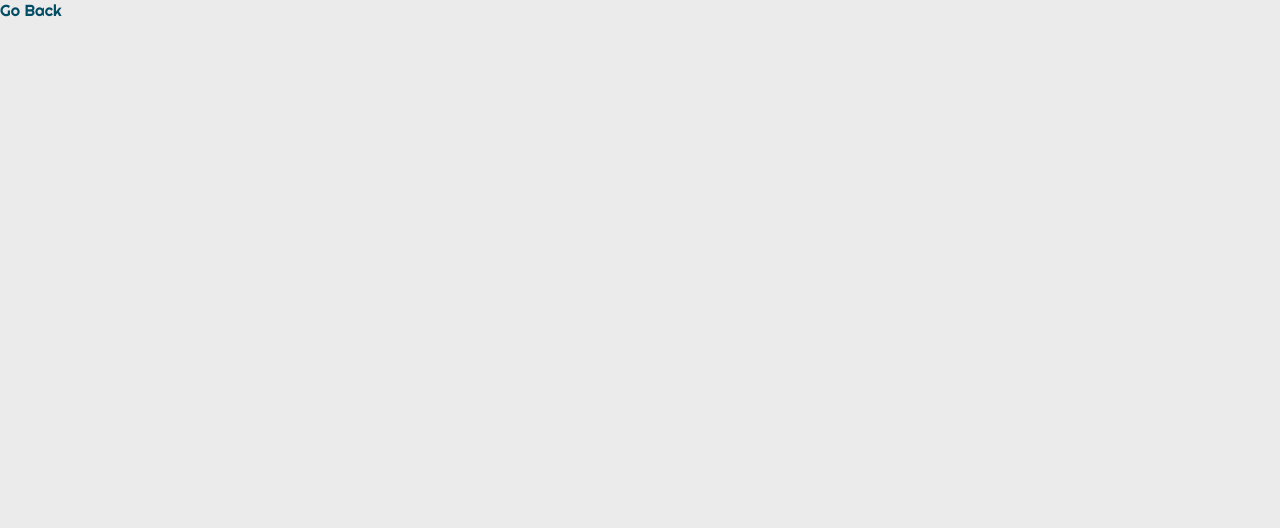
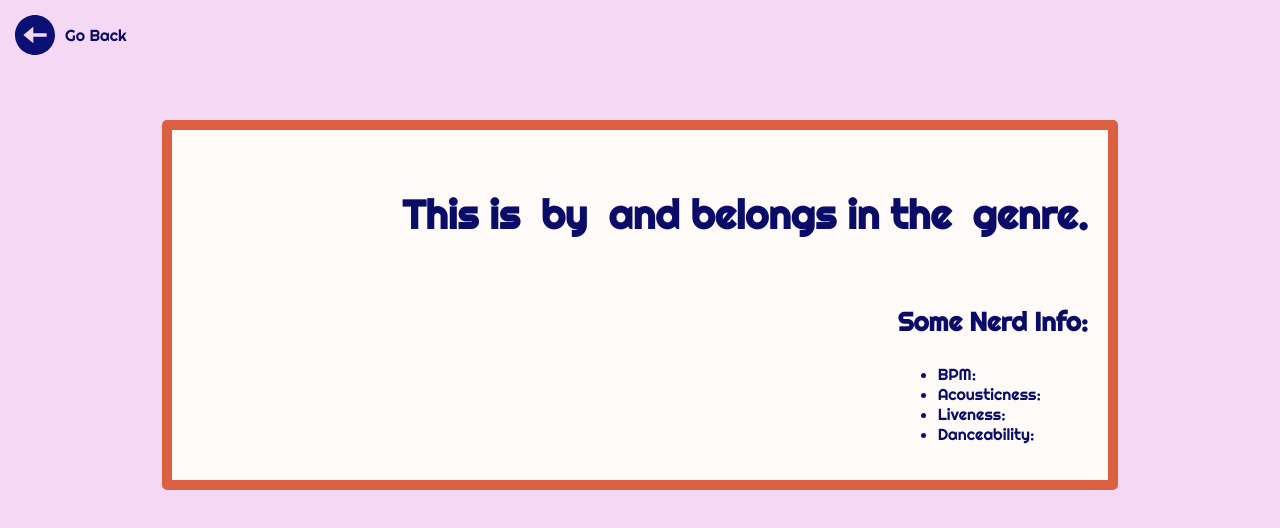
Before and after one commit to bealun/music-express-frontend, a React (Create React App) app: page /song/1 in a window 1280 px wide. Shown: the top 528 px of the page. Built offline with nearby package versions, Linux system fonts and the light colour scheme; no server answers.

Commit message:
styling details page

```diff
--- a/src/App.js
+++ b/src/App.js
@@ -14,7 +14,7 @@ export const App = () => {
         </Route>
 
 
-        <Route path="/:id">
+        <Route path="/song/:id">
           <DetailsInfo />
         </Route>
 
--- /dev/null
+++ b/src/components/DetailStyle.css
@@ -0,0 +1,56 @@
+.backBtn a {
+  display: flex;
+  align-items: center;
+  justify-content: flex-start;
+  height: 60px;
+  padding: 5px 15px;
+}
+
+svg {
+  transition: .4s ease-in-out;
+}
+
+svg:hover {
+  transform: scale(0.8);
+}
+
+.theDetails {
+  background-color: rgb(253, 250, 247);
+  margin-top: 50px;
+  display: flex;
+  flex-direction: column;
+  align-items: flex-end;
+  flex-wrap: wrap;
+  justify-content: center;
+  width: 70%;
+  margin-left: auto;
+  margin-right: auto;
+  border: 10px solid rgb(219, 96, 65);
+  border-radius: 5px;
+  padding: 20px;
+  color: rgb(11, 11, 104);
+}
+
+h1 {
+  font-size: 40px;
+}
+
+span {
+  margin-left: 10px;
+}
+
+.trackname {
+  text-decoration: underline;
+}
+
+.artist {
+  font-style: italic;
+}
+
+.genre {
+  font-size: 32px;
+}
+
+h3 {
+  font-size: 26px;
+}
--- a/src/components/DetailsInfo.js
+++ b/src/components/DetailsInfo.js
@@ -1,29 +1,45 @@
 import React, { useState, useEffect } from "react";
 import { Link, useParams } from "react-router-dom";
+import './DetailStyle.css'
 
 export const DetailsInfo = () => {
-  const [song, setSong] = useState({})
+  const [song, setSong] = useState([])
   const { id } = useParams()
 
   useEffect(() => {
     fetch(`https://bealun-express-api.herokuapp.com/song/${id}`)
       .then(res => res.json())
       .then(json => {
-        setSong(json)
+        console.log('About:', json)
+        setSong(json[0])
       })
   }, [id])
 
   return (
     <section>
-      <div>
+      <div className="backBtn">
         <Link to="/">
+        <svg xmlns="http://www.w3.org/2000/svg" width="40" height="40" viewBox="0 0 24 24" fill="#0b1075"><path d="M12 24c6.627 0 12-5.373 12-12s-5.373-12-12-12-12 5.373-12 12 5.373 12 12 12zm-1-17v4h8v2h-8v4l-6-5 6-5z"/></svg>
           <span>Go Back</span>
         </Link>
       </div>
-
-      <div className="about">
-      <h1>{song.trackName}</h1>
-      </div>
+      <section className="theDetails">
+        <div className="about">
+          <h1>This is
+          <span className="trackname">{song.trackName}</span> by
+          <span className="artist">{song.artistName}</span> and belongs in the
+          <span className="genre">{song.genre}</span> genre.</h1>
+        </div>
+        <div className="nerdInfo">
+          <h3>Some Nerd Info:</h3>
+          <ul>
+            <li>BPM: {song.bpm}</li>
+            <li>Acousticness: {song.acousticness}</li>
+            <li>Liveness: {song.liveness}</li>
+            <li>Danceability: {song.danceability}</li>
+          </ul>
+        </div>
+      </section>
     </section>
   )
 }
--- a/src/components/ListStyle.css
+++ b/src/components/ListStyle.css
@@ -1,7 +1,8 @@
 @import url('https://fonts.googleapis.com/css2?family=Righteous&display=swap');
 
 body {
-  background-color: #ebebeb;
+  /* background-color: #ebebeb; */
+  background-color: rgb(245, 216, 243);
   color: #004d65;
   font-family: 'Righteous', cursive;
 }
@@ -18,7 +19,7 @@ body {
 
 a {
   text-decoration: none;
-  color: #004d65;
+  color: rgb(11, 11, 104);
 }
 
 h4,
@@ -46,7 +47,82 @@ p {
   flex-wrap: wrap;
   margin: 10px;
   border-radius: 20px;
-  background: #ebebeb;
-  box-shadow:  37px 37px 74px #c8c8c8,
-             -37px -37px 74px #ffffff;
+  background: rgb(253, 250, 247);
+  border: 5px solid rgb(219, 72, 14);
+  transition: .3s ease-in-out;
+  /* box-shadow:  37px 37px 74px #c8c8c8,
+             -37px -37px 74px #ffffff; */
 }
+
+.songs:hover {
+  /* transform: scale(1.1); */
+  animation: shake 1.2s 1 normal both;
+  animation-timing-function: ease-in-out;
+}
+
+@-webkit-keyframes shake {
+  0%,
+  100% {
+    -webkit-transform: rotate(0deg);
+            transform: rotate(0deg);
+    -webkit-transform-origin: 50% 100%;
+            transform-origin: 50% 100%;
+  }
+  10% {
+    -webkit-transform: rotate(2deg);
+            transform: rotate(2deg);
+  }
+  20%,
+  40%,
+  60% {
+    -webkit-transform: rotate(-4deg);
+            transform: rotate(-4deg);
+  }
+  30%,
+  50%,
+  70% {
+    -webkit-transform: rotate(4deg);
+            transform: rotate(4deg);
+  }
+  80% {
+    -webkit-transform: rotate(-2deg);
+            transform: rotate(-2deg);
+  }
+  90% {
+    -webkit-transform: rotate(2deg);
+            transform: rotate(2deg);
+  }
+}
+@keyframes shake {
+  0%,
+  100% {
+    -webkit-transform: rotate(0deg);
+            transform: rotate(0deg);
+    -webkit-transform-origin: 50% 100%;
+            transform-origin: 50% 100%;
+  }
+  10% {
+    -webkit-transform: rotate(2deg);
+            transform: rotate(2deg);
+  }
+  20%,
+  40%,
+  60% {
+    -webkit-transform: rotate(-4deg);
+            transform: rotate(-4deg);
+  }
+  30%,
+  50%,
+  70% {
+    -webkit-transform: rotate(4deg);
+            transform: rotate(4deg);
+  }
+  80% {
+    -webkit-transform: rotate(-2deg);
+            transform: rotate(-2deg);
+  }
+  90% {
+    -webkit-transform: rotate(2deg);
+            transform: rotate(2deg);
+  }
+}
--- a/src/components/PopularSongs.js
+++ b/src/components/PopularSongs.js
@@ -20,7 +20,7 @@ export const PopularSongs = () => {
       <div className="listContent">
         {songs.map(song => (
           <section className="songs">
-          <Link to={`/song/${song.id}`}>
+          <Link to={`/song/${song.id}`} key={song.id}>
 
             <div className="itemInfo">
               <h4>{song.trackName}</h4>
```
